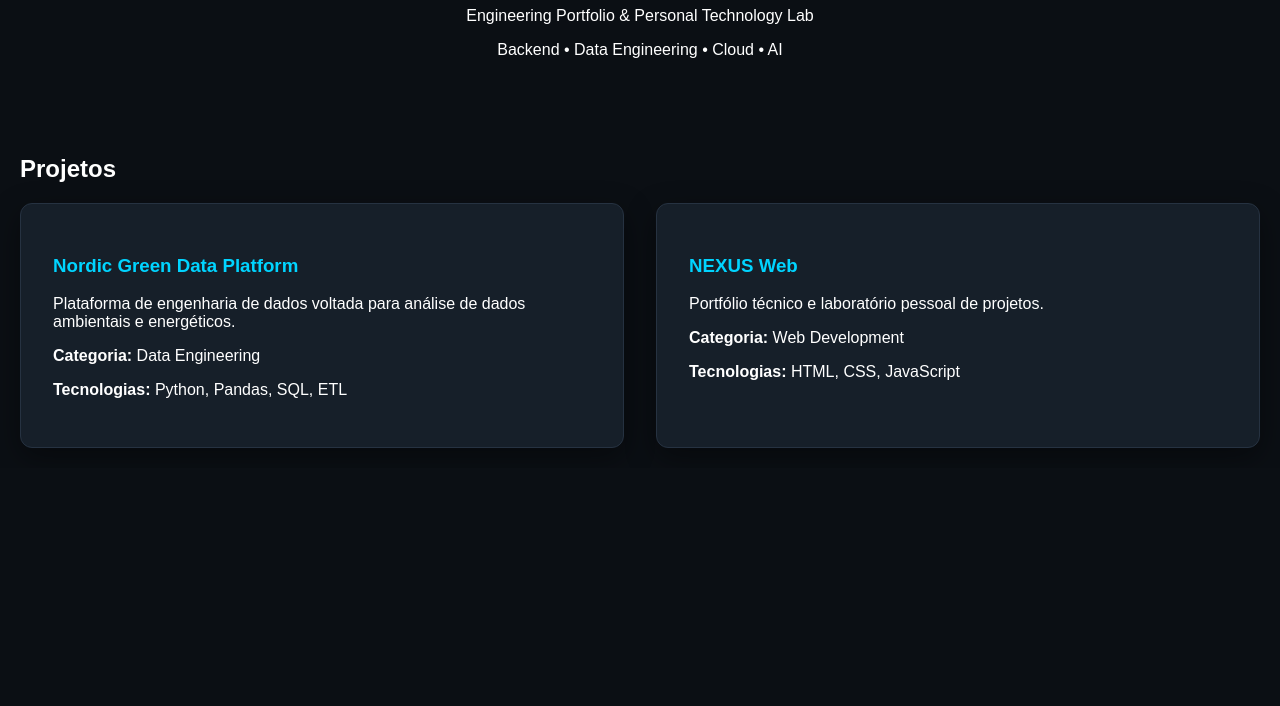
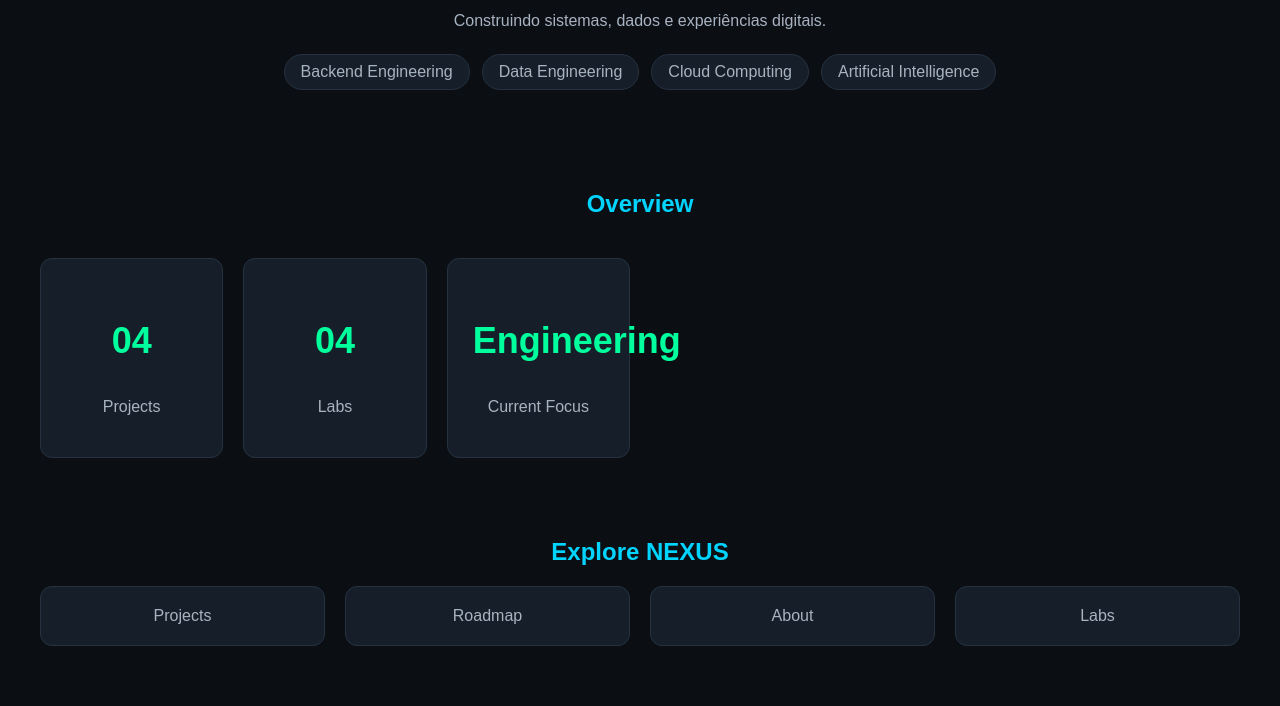
Before and after one commit to enzodevn/nexus, a plain HTML site: page index.html in a window 1280 px wide. Shown: the part 408-1114 px from the top of the page. Before the commit the page ends 876 px from the top, so only its background shows below. Drawn offline with Linux system fonts and the light colour scheme.

Commit message:
release: NEXUS v1.0.0 - Foundation complete

```diff
--- /dev/null
+++ b/components/hero.js
@@ -0,0 +1,59 @@
+export function createHero(identity) {
+
+
+    const section = document.createElement("section");
+
+
+    section.classList.add("hero-card");
+
+
+
+    section.innerHTML = `
+
+
+        <h1>
+
+            ${identity.name}
+
+        </h1>
+
+
+
+        <h2>
+
+            ${identity.role}
+
+        </h2>
+
+
+
+        <p>
+
+            ${identity.description}
+
+        </p>
+
+
+
+        <div class="focus-list">
+
+
+            ${identity.focus.map(item => `
+
+                <span>
+                    ${item}
+                </span>
+
+            `).join("")}
+
+
+        </div>
+
+
+    `;
+
+
+
+    return section;
+
+}
--- /dev/null
+++ b/components/section-title.js
@@ -0,0 +1,17 @@
+export function createSectionTitle(title) {
+
+
+    const element = document.createElement("h2");
+
+
+    element.classList.add(
+        "section-title"
+    );
+
+
+    element.textContent = title;
+
+
+    return element;
+
+}
--- /dev/null
+++ b/components/stats-card.js
@@ -0,0 +1,35 @@
+export function createStatsCard(stat) {
+
+
+    const card = document.createElement("div");
+
+
+    card.classList.add("stats-card");
+
+
+
+    card.innerHTML = `
+
+
+        <h3>
+
+            ${stat.value}
+
+        </h3>
+
+
+
+        <p>
+
+            ${stat.title}
+
+        </p>
+
+
+    `;
+
+
+
+    return card;
+
+}
--- /dev/null
+++ b/data/home.json
@@ -0,0 +1,41 @@
+{
+  "identity": {
+
+    "name": "Enzo",
+
+    "role": "Technology Builder",
+
+    "description": "Construindo sistemas, dados e experiências digitais.",
+
+    "focus": [
+      "Backend Engineering",
+      "Data Engineering",
+      "Cloud Computing",
+      "Artificial Intelligence"
+    ]
+
+  },
+
+
+  "stats": [
+
+    {
+      "title": "Projects",
+      "value": "04"
+    },
+
+
+    {
+      "title": "Labs",
+      "value": "04"
+    },
+
+
+    {
+      "title": "Current Focus",
+      "value": "Engineering"
+    }
+
+  ]
+
+}
--- a/index.html
+++ b/index.html
@@ -1,5 +1,6 @@
 <!DOCTYPE html>
 <html lang="pt-BR">
+
 
 <head>
 
@@ -8,12 +9,13 @@
     <meta name="viewport" content="width=device-width, initial-scale=1.0">
 
 
-    <title>NEXUS | Engineering Portfolio</title>
+    <title>NEXUS | Technology Builder</title>
 
 
     <link rel="stylesheet" href="styles/style.css">
 
 </head>
+
 
 
 <body>
@@ -27,25 +29,11 @@
 
 
 
+
 <main>
 
 
-        <section class="hero">
-
-
-            <h1>
-                NEXUS
-            </h1>
-
-
-            <p>
-                Engineering Portfolio & Personal Technology Lab
-            </p>
-
-
-            <p>
-                Backend • Data Engineering • Cloud • AI
-            </p>
+<section id="hero-container">
 
 
 </section>
@@ -53,21 +41,46 @@
 
 
 
-        <section id="projects">
+<section id="stats-container">
+
+
+</section>
+
+
+
+
+<section class="home-navigation">
 
 
     <h2>
-                Projetos
+        Explore NEXUS
     </h2>
 
 
+    <div class="navigation-grid">
 
-            <div id="projects-container">
 
-                <!-- Projetos carregados automaticamente -->
+        <a href="pages/projects.html">
+            Projects
+        </a>
+
+
+        <a href="pages/roadmap.html">
+            Roadmap
+        </a>
+
+
+        <a href="pages/about.html">
+            About
+        </a>
+
+
+        <a href="pages/labs.html">
+            Labs
+        </a>
+
 
     </div>
-
 
 
 </section>
@@ -81,9 +94,7 @@
 
 <script type="module" src="scripts/main.js"></script>
 
-    <script type="module" src="scripts/projects.js"></script>
-
-    <link rel="stylesheet" href="styles/style.css">
+<script type="module" src="scripts/home.js"></script>
 
 
 </body>
--- /dev/null
+++ b/scripts/home.js
@@ -0,0 +1,94 @@
+import { createHero } from "../components/hero.js";
+import { createStatsCard } from "../components/stats-card.js";
+import { createSectionTitle } from "../components/section-title.js";
+
+
+
+async function loadHome() {
+
+
+    const heroContainer = document.getElementById(
+        "hero-container"
+    );
+
+
+    const statsContainer = document.getElementById(
+        "stats-container"
+    );
+
+
+
+    if (!heroContainer || !statsContainer) {
+
+        console.error(
+            "Containers da Home não encontrados"
+        );
+
+        return;
+
+    }
+
+
+
+    try {
+
+
+        const response = await fetch(
+            "data/home.json"
+        );
+
+
+        const data = await response.json();
+
+
+
+        const hero = createHero(
+            data.identity
+        );
+
+
+        heroContainer.appendChild(hero);
+
+
+
+        const title = createSectionTitle(
+            "Overview"
+        );
+
+
+        statsContainer.appendChild(title);
+
+
+
+        data.stats.forEach(stat => {
+
+
+            const card = createStatsCard(
+                stat
+            );
+
+
+            statsContainer.appendChild(card);
+
+
+        });
+
+
+
+    } catch(error) {
+
+
+        console.error(
+            "Erro carregando Home:",
+            error
+        );
+
+
+    }
+
+
+}
+
+
+
+loadHome();
--- a/styles/components.css
+++ b/styles/components.css
@@ -272,3 +272,227 @@
     color: var(--text-secondary);
 
 }
+/* ==============================
+   HOME CORE
+   ============================== */
+
+
+.hero-card {
+
+    text-align: center;
+
+    padding: 60px 20px;
+
+}
+
+
+
+.hero-card h1 {
+
+    color: var(--accent-primary);
+
+    font-size: 48px;
+
+    margin-bottom: 10px;
+
+}
+
+
+
+.hero-card h2 {
+
+    color: var(--accent-secondary);
+
+    font-size: 28px;
+
+}
+
+
+
+.hero-card p {
+
+    color: var(--text-secondary);
+
+    max-width: 700px;
+
+    margin: 20px auto;
+
+    line-height: 1.6;
+
+}
+
+
+
+.focus-list {
+
+    display: flex;
+
+    justify-content: center;
+
+    flex-wrap: wrap;
+
+    gap: 12px;
+
+}
+
+
+
+.focus-list span {
+
+
+    background: var(--bg-card);
+
+    border: 1px solid var(--border-color);
+
+    padding: 8px 16px;
+
+    border-radius: 20px;
+
+    color: var(--text-secondary);
+
+}
+
+
+
+/* ==============================
+   STATS
+   ============================== */
+
+
+#stats-container {
+
+    display: grid;
+
+    grid-template-columns: repeat(
+        auto-fit,
+        minmax(180px,1fr)
+    );
+
+    gap: 20px;
+
+    padding: 20px;
+
+}
+
+
+
+.section-title {
+
+    grid-column: 1 / -1;
+
+    color: var(--accent-primary);
+
+    text-align: center;
+
+}
+
+
+
+
+.stats-card {
+
+
+    background: var(--bg-card);
+
+    border: 1px solid var(--border-color);
+
+    border-radius: var(--radius);
+
+    padding: 25px;
+
+    text-align: center;
+
+
+}
+
+
+
+.stats-card h3 {
+
+
+    font-size: 36px;
+
+    color: var(--accent-secondary);
+
+
+}
+
+
+
+.stats-card p {
+
+
+    color: var(--text-secondary);
+
+
+}
+
+
+
+/* ==============================
+   HOME NAVIGATION
+   ============================== */
+
+
+.home-navigation {
+
+
+    padding: 40px 20px;
+
+    text-align: center;
+
+
+}
+
+
+
+.home-navigation h2 {
+
+    color: var(--accent-primary);
+
+}
+
+
+
+.navigation-grid {
+
+
+    display: grid;
+
+    grid-template-columns:
+    repeat(auto-fit,minmax(150px,1fr));
+
+    gap:20px;
+
+
+}
+
+
+
+.navigation-grid a {
+
+
+    background: var(--bg-card);
+
+    border:1px solid var(--border-color);
+
+    padding:20px;
+
+    border-radius:var(--radius);
+
+    color:var(--text-secondary);
+
+    text-decoration:none;
+
+
+}
+
+
+
+.navigation-grid a:hover {
+
+
+    transform:translateY(-5px);
+
+
+}
```
Lines whose indentation alone changed are shown as unchanged.
